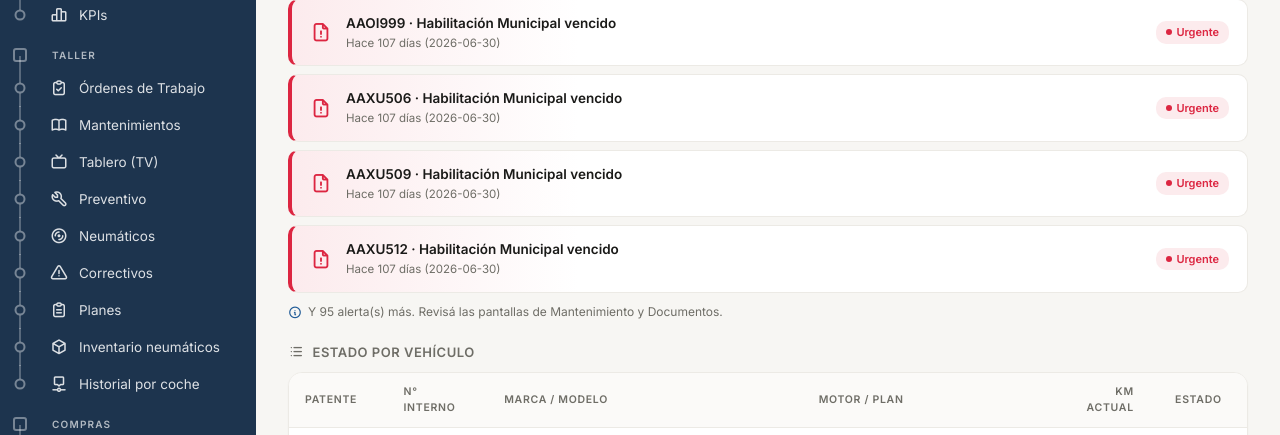
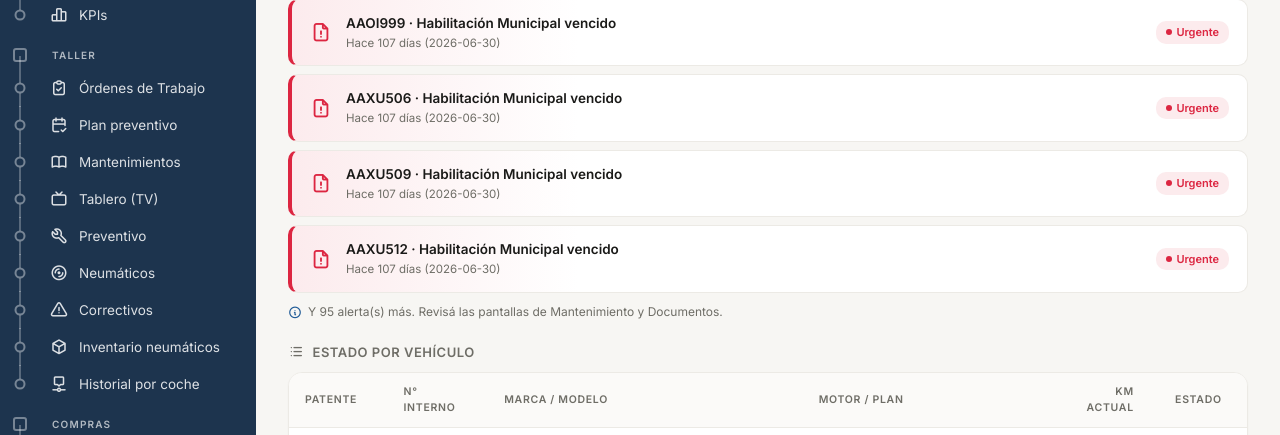
Before and after one commit to marcosmeternicht10-cell/flota-santaniana, a Flask app: page / in a window 1280 px wide. Shown: the part 594-1029 px from the top of the page. Run offline with Flask 3, Linux system fonts and the light colour scheme; a user stored in the database is signed in; data comes from the database, SQL or seed files in the repository; data that the repository does not hold is empty; some libraries are stand-ins or nearby versions.

Commit message:
Add files via upload

```diff
--- a/templates/index.html
+++ b/templates/index.html
@@ -71,6 +71,9 @@
         <button class="nav-item" data-sec="ots">
           <i class="ti ti-clipboard-check"></i> Órdenes de Trabajo
         </button>
+        <button class="nav-item" data-sec="planes">
+          <i class="ti ti-calendar-check"></i> Plan preventivo
+        </button>
         <button class="nav-item" data-sec="mantenimientos">
           <i class="ti ti-book"></i> Mantenimientos
         </button>
@@ -85,9 +88,6 @@
         </button>
         <button class="nav-item" data-sec="correctivos">
           <i class="ti ti-alert-triangle"></i> Correctivos
-        </button>
-        <button class="nav-item" data-sec="planes">
-          <i class="ti ti-clipboard-text"></i> Planes
         </button>
         <button class="nav-item" data-sec="inventario_neu">
           <i class="ti ti-box"></i> Inventario neumáticos
```
